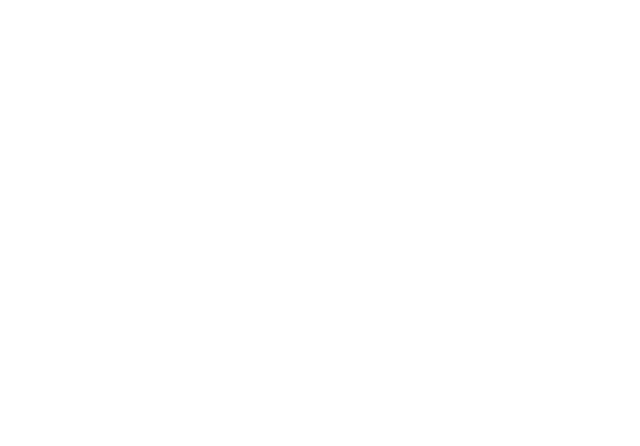
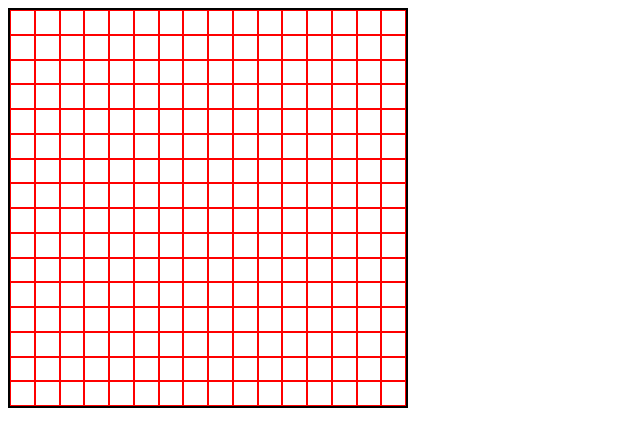
Before and after one commit to TahaShah141/Etch-a-Sketch, a plain HTML site: page index.html in a window 1280 px wide. Shown: the whole page, without its empty margins (0-640 px from the left). Drawn offline with Linux system fonts and the light colour scheme.

Commit message:
Make function to generate n*n grid of divs

```diff
--- a/index.css
+++ b/index.css
@@ -1,3 +1,21 @@
 * {
     box-sizing: border-box;
 }
+
+.grid {
+    display: flex;
+    height: 400px;
+    width: 400px;
+    border: 2px solid black;
+    flex-direction: column;
+}
+
+.row {
+    flex: 1;
+    display: flex;
+}
+
+.cell {
+    flex: 1;
+    border: 1px solid red;
+}
--- a/index.js
+++ b/index.js
@@ -0,0 +1,20 @@
+function drawGrid(n) {
+    const grid = document.querySelector(".grid");
+
+    for (let i = 0; i < n; i++)
+    {
+        const row = document.createElement("div");
+        row.classList.add("row");
+
+        for (let j = 0; j < n; j++)
+        {
+            const cell = document.createElement("div");
+            cell.classList.add("cell");
+            row.appendChild(cell);
+        }
+
+        grid.appendChild(row);
+    }
+}
+
+drawGrid(16);
```
